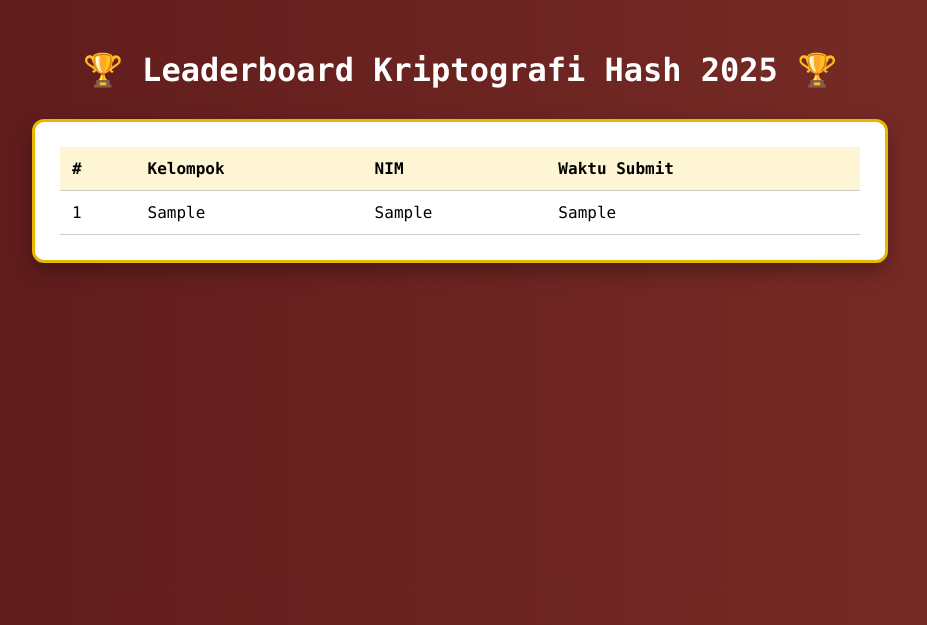
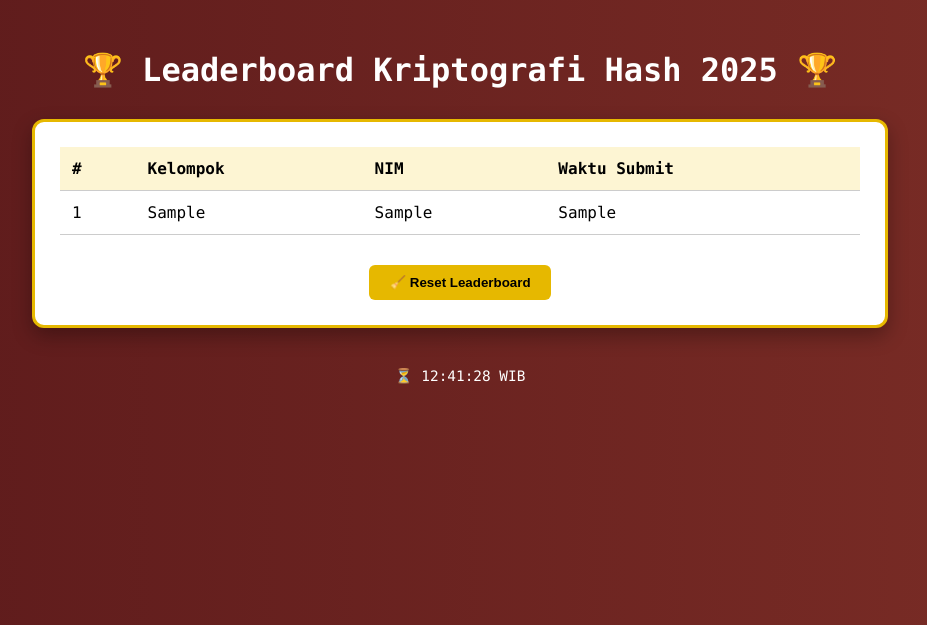
Before and after one commit to gstik/Asistensi, a PHP site: page /leaderboard.php in a window 1280 px wide. Shown: the top 625 px of the page, without its empty margins (180-1107 px from the left). Run offline with PHP 8.4, Linux system fonts and the light colour scheme; tables that the repository leaves empty or names only in its code hold one stand-in row (values such as "Sample post").

Commit message:
Update leaderboard.php

```diff
--- a/kripto 9/leaderboard.php
+++ b/kripto 9/leaderboard.php
@@ -1,5 +1,17 @@
 <?php
 require 'db.php';
+
+if ($_SERVER["REQUEST_METHOD"] === "POST" && isset($_POST['reset'])) {
+    file_put_contents("leaderboard.txt", "");
+    $pdo->exec("DELETE FROM users");
+
+    $log_time = date("Y-m-d H:i:s");
+    $log_msg = "[RESET] oleh Admin | $log_time\n";
+    file_put_contents("reset_log.txt", $log_msg, FILE_APPEND);
+
+    header("Location: " . $_SERVER['PHP_SELF'] . "?reset=success");
+    exit();
+}
 
 // Ambil data dari database
 $stmt = $pdo->query("SELECT kelompok, nim, waktu_submit FROM users");
@@ -19,9 +31,8 @@ if (file_exists("leaderboard.txt")) {
     }
 }
 
-// Gabungkan dan urutkan berdasarkan waktu
 $merged = array_merge($db_data, $file_data);
-usort($merged, function($a, $b) {
+usort($merged, function ($a, $b) {
     return strtotime($a['waktu_submit']) <=> strtotime($b['waktu_submit']);
 });
 ?>
@@ -75,6 +86,14 @@ usort($merged, function($a, $b) {
   <h1>🏆 Leaderboard Kriptografi Hash 2025 🏆</h1>
 
   <div class="leaderboard">
+
+    <?php if (isset($_GET['reset']) && $_GET['reset'] === 'success'): ?>
+      <p style="background-color: #dff0d8; color: #3c763d; text-align: center;
+                 padding: 10px; border-radius: 6px; margin-bottom: 20px;">
+        🧹 Leaderboard berhasil dikosongkan!
+      </p>
+    <?php endif; ?>
+
     <?php if (count($merged) > 0): ?>
     <table>
       <thead>
@@ -99,7 +118,31 @@ usort($merged, function($a, $b) {
     <?php else: ?>
       <p style="text-align: center; font-style: italic;">Belum ada tim yang berhasil 😿</p>
     <?php endif; ?>
+
+    <form method="post" style="text-align: center; margin-top: 30px;">
+      <input type="submit" name="reset" value="🧹 Reset Leaderboard"
+             onclick="return confirm('Yakin mau kosongkan leaderboard?')"
+             style="background-color: #e6b800; border: none; padding: 10px 20px;
+                    font-weight: bold; border-radius: 6px; cursor: pointer;">
+    </form>
+
   </div>
+
+  <footer style="text-align:center; color:#fff; margin-top:40px;">
+    <p style="font-size:0.9em;">⏳ <span id="clock">--:--:--</span> WIB</p>
+  </footer>
+
+  <script>
+    function updateClock() {
+      const now = new Date();
+      const jam = now.getHours().toString().padStart(2, '0');
+      const menit = now.getMinutes().toString().padStart(2, '0');
+      const detik = now.getSeconds().toString().padStart(2, '0');
+      document.getElementById("clock").textContent = `${jam}:${menit}:${detik}`;
+    }
+    setInterval(updateClock, 1000);
+    updateClock();
+  </script>
 
 </body>
 </html>
```
